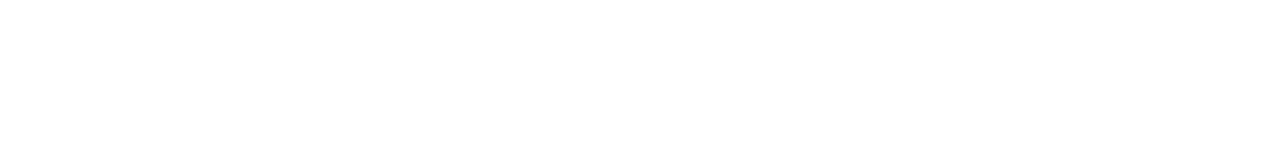
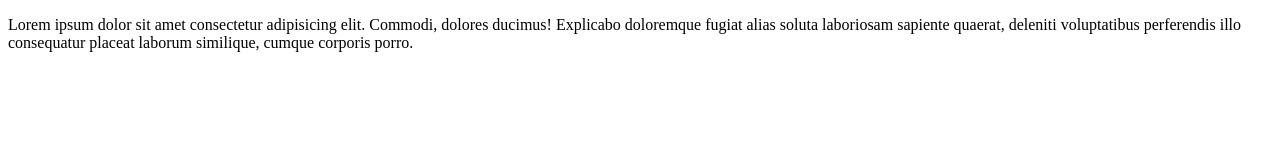
Before and after one commit to Bruno-Costa-fig/teste-clamed, a plain HTML site: page index.html in a window 1280 px wide. Drawn offline with Linux system fonts and the light colour scheme.

Commit message:
criação de paragrafo

```diff
--- a/index.html
+++ b/index.html
@@ -6,6 +6,9 @@
     <title>Document</title>
 </head>
 <body>
-
+    <p>Lorem ipsum dolor sit amet consectetur adipisicing elit. Commodi, dolores ducimus! Explicabo
+        doloremque fugiat alias soluta laboriosam sapiente quaerat, deleniti voluptatibus perferendis
+        illo consequatur placeat laborum similique, cumque corporis porro.
+    </p>
 </body>
 </html>
```
